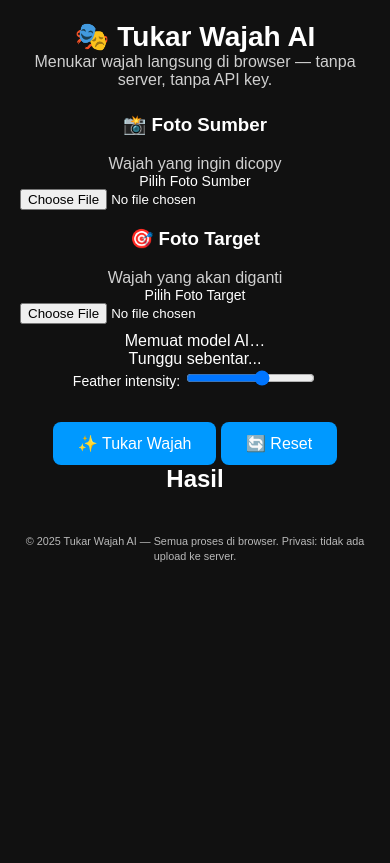
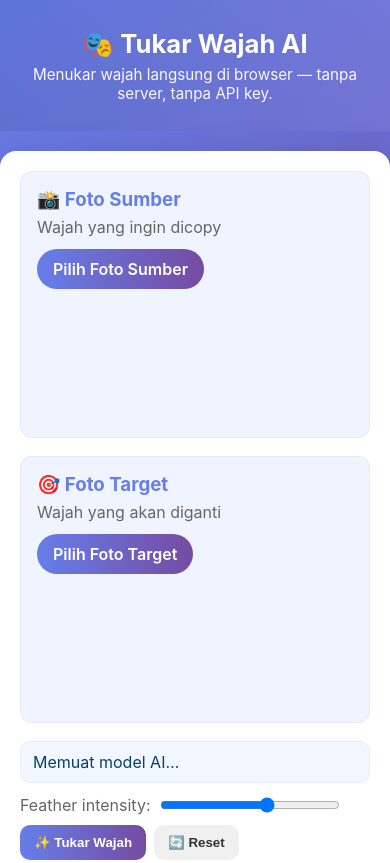
Before and after one commit to El48ai/Tukar-wajah, a plain HTML site: page index.html in a window 390 px wide. Shown: the top 863 px of the page. Drawn offline with Linux system fonts and the light colour scheme.

Commit message:
Refactor CSS for a clean and responsive design

```diff
--- a/style.css
+++ b/style.css
@@ -1,96 +1,135 @@
-/* Reset */
-body, h1, h2, p {
-    margin: 0;
-    padding: 0;
-    font-family: Arial, sans-serif;
+/* style.css - desain bersih dan responsif */
+:root{
+  --bg1: #f0f4ff;
+  --accent1: #667eea;
+  --accent2: #764ba2;
+  --card: #ffffff;
+  --muted: #666;
 }
 
-body {
-    background: #111;
-    color: white;
-    text-align: center;
-    padding: 20px;
+*{box-sizing:border-box}
+body{
+  margin:0;
+  font-family:Inter, "Segoe UI", Roboto, system-ui, -apple-system, "Helvetica Neue", Arial;
+  background: linear-gradient(135deg,var(--accent1),var(--accent2));
+  min-height:100vh;
+  color:#222;
+  -webkit-font-smoothing:antialiased;
 }
 
-header {
-    margin-bottom: 25px;
+.page{display:flex;flex-direction:column;min-height:100vh}
+
+.hero{
+  padding:28px 16px;
+  text-align:center;
+  color:#fff;
+  background:linear-gradient(90deg,rgba(0,0,0,0.08),rgba(255,255,255,0.05));
+}
+.hero h1{margin:0;font-size:1.6rem}
+.hero p{margin:6px 0 0;font-size:0.95rem;opacity:0.95}
+
+.container{
+  width:100%;
+  max-width:1100px;
+  margin:20px auto;
+  padding:20px;
+  border-radius:16px;
+  background:var(--card);
+  box-shadow:0 12px 40px rgba(0,0,0,0.18);
 }
 
-h1 {
-    font-size: 28px;
-    font-weight: bold;
+/* grid upload */
+.upload-grid{
+  display:grid;
+  grid-template-columns:1fr 1fr;
+  gap:18px;
+}
+.card{
+  background:var(--bg1);
+  border-radius:12px;
+  padding:16px;
+  border:1px solid rgba(0,0,0,0.04);
+}
+.card h3{margin:0 0 6px;color:var(--accent1)}
+.card p{margin:0 0 12px;color:var(--muted)}
+
+.file-label{
+  display:inline-block;
+  background:linear-gradient(90deg,var(--accent1),var(--accent2));
+  color:white;
+  padding:10px 16px;
+  border-radius:999px;
+  cursor:pointer;
+  font-weight:600;
+}
+.file-label input{display:none}
+
+.preview{
+  margin-top:12px;
+  min-height:120px;
+  display:flex;
+  gap:8px;
+  align-items:center;
+  justify-content:center;
+  position:relative;
+}
+.preview img{
+  max-width:100%;
+  max-height:240px;
+  border-radius:10px;
+  box-shadow:0 8px 30px rgba(0,0,0,0.12);
+}
+.remove-btn{
+  position:absolute;
+  right:10px;
+  top:8px;
+  background:rgba(0,0,0,0.55);
+  color:white;border:0;padding:6px;border-radius:50%;cursor:pointer
 }
 
-p {
-    opacity: 0.8;
+/* controls */
+.controls{
+  display:flex;
+  justify-content:space-between;
+  gap:12px;
+  align-items:center;
+  margin:18px 0;
 }
+.left{flex:1}
+.right{display:flex;flex-direction:column;align-items:flex-end;gap:10px}
 
-/* Upload section */
-.upload-section {
-    display: flex;
-    justify-content: center;
-    gap: 25px;
-    flex-wrap: wrap;
-    margin-top: 20px;
+.status{
+  padding:10px 12px;border-radius:10px;background:#f1f6ff;color:#06406b;border:1px solid rgba(0,0,0,0.04)
 }
+.loading{display:none;align-items:center;gap:10px}
+.loading .spinner{
+  width:28px;height:28px;border-radius:50%;border:3px solid rgba(0,0,0,0.08);border-top-color:var(--accent1);animation:spin 1s linear infinite
+}
+.loading.active{display:flex}
 
-.upload-section div {
-    background: #1a1a1a;
-    padding: 15px;
-    border-radius: 10px;
-    width: 250px;
+@keyframes spin{to{transform:rotate(360deg)}}
+
+.slider-label{display:flex;align-items:center;gap:8px;color:var(--muted)}
+.slider-label input[type="range"]{width:180px}
+
+.buttons{display:flex;gap:8px;align-items:center}
+.btn{
+  padding:10px 14px;border-radius:10px;border:0;cursor:pointer;font-weight:700;background:#f0f0f0;color:#333
 }
+.btn.primary{background:linear-gradient(90deg,var(--accent1),var(--accent2));color:#fff}
+.btn.success{background:linear-gradient(90deg,#11998e,#38ef7d);color:#fff}
 
-label {
-    display: block;
-    margin-bottom: 8px;
-    font-size: 14px;
+/* result */
+.result{margin-top:8px}
+.result h2{margin:4px 0 12px;color:var(--accent1)}
+#resultCanvas{width:100%;border-radius:10px;box-shadow:0 20px 50px rgba(0,0,0,0.15);background:#fff}
+
+/* footer */
+.foot{padding:14px;text-align:center;color:rgba(0,0,0,0.6);font-size:0.9rem}
+
+/* responsive */
+@media (max-width:900px){
+  .upload-grid{grid-template-columns:1fr}
+  .controls{flex-direction:column;align-items:stretch}
+  .right{align-items:flex-start}
 }
-
-input[type="file"] {
-    width: 100%;
-}
-
-.preview {
-    width: 100%;
-    margin-top: 10px;
-    border-radius: 8px;
-    display: none;
-}
-
-/* Button */
-.btn {
-    margin-top: 25px;
-    background: #0099ff;
-    border: none;
-    padding: 12px 25px;
-    border-radius: 8px;
-    font-size: 16px;
-    cursor: pointer;
-    color: white;
-    transition: 0.3s;
-}
-
-.btn:hover {
-    background: #0077cc;
-}
-
-/* Result area */
-#resultContainer {
-    margin-top: 30px;
-}
-
-#resultCanvas {
-    margin-top: 15px;
-    max-width: 100%;
-    border-radius: 10px;
-    background: #000;
-    min-height: 200px;
-}
-
-/* Footer */
-footer {
-    margin-top: 40px;
-    opacity: 0.7;
-    font-size: 13px;
-}
```
